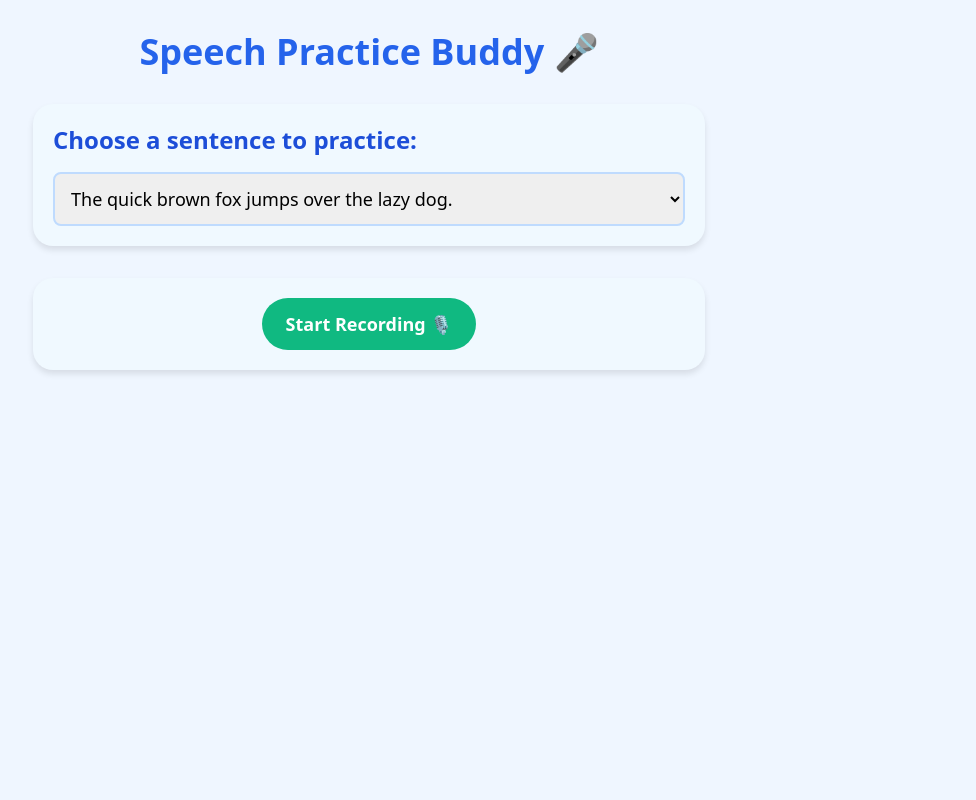
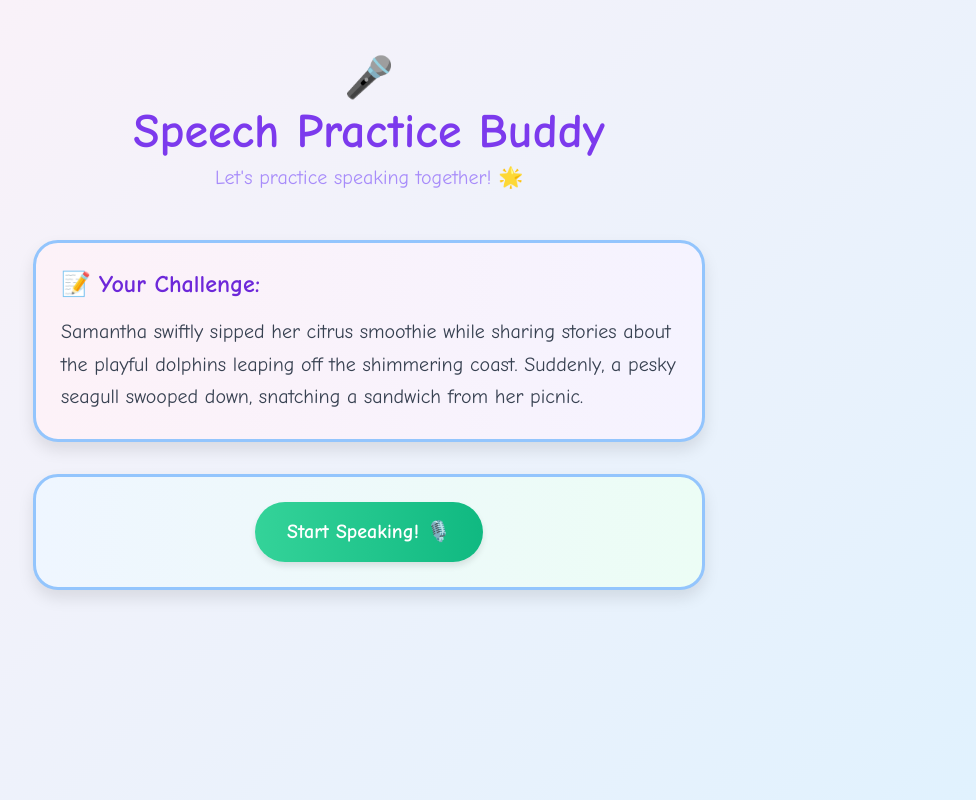
Before and after one commit to sgovil5/talktrek, a Flask app: page / in a window 1280 px wide. Shown: the whole page, without its empty margins (271-1247 px from the left). Run offline with Flask 3, Linux system fonts and the light colour scheme.

Commit message:
added ui stuff

```diff
--- a/app.py
+++ b/app.py
@@ -1,7 +1,8 @@
 from flask import Flask, render_template, request, jsonify
 import os
-from speech_analysis import record_audio, transcribe_audio_with_api_key, analyze_transcription_with_gpt
+from speech_analysis import record_audio, transcribe_audio_with_api_key, analyze_transcription_with_gpt, generate_practice_paragraphs
 from dotenv import load_dotenv
+from threading import Thread, Event
 
 app = Flask(__name__)
 
@@ -10,38 +11,57 @@ load_dotenv('keys.env')
 GOOGLE_API_KEY = os.getenv("GOOGLE_API_KEY")
 OPENAI_API_KEY = os.getenv("OPENAI_API_KEY")
 
-# Sample sentences for practice
+# Generate the practice paragraphs when the app starts
+# PRACTICE_SENTENCES = generate_practice_paragraphs(OPENAI_API_KEY)
+# print(PRACTICE_SENTENCES)
+
 PRACTICE_SENTENCES = [
-    "The quick brown fox jumps over the lazy dog.",
-    "She sells seashells by the seashore.",
-    "Peter Piper picked a peck of pickled peppers.",
-    "How much wood would a woodchuck chuck?",
-    "Red leather, yellow leather."
-]
+    """Samantha swiftly sipped her citrus smoothie while sharing stories
+    about the playful dolphins leaping off the shimmering coast.
+    Suddenly, a pesky seagull swooped down, snatching a sandwich from her picnic. """]
+    # Startled, she laughed and tried to scold the sneaky bird, but the words tangled up
+    # as she blurted, "Stop, silly seagull! Savor the sandwich instead!"
+    # Her friends chuckled, and with a smile, Samantha resolved to practice her speech,
+    # knowing that perfecting those tricky sounds would come with time and determination."""
+
+
+recording_thread = None
+stop_event = Event()
 
 @app.route('/')
 def index():
     return render_template('index.html', sentences=PRACTICE_SENTENCES)
 
-@app.route('/analyze', methods=['POST'])
-def analyze_speech():
+@app.route('/start_recording', methods=['POST'])
+def start_recording():
+    global recording_thread, stop_event
+    stop_event.clear()
+    recording_thread = Thread(target=record_audio, args=("temp_recording.wav", stop_event))
+    recording_thread.start()
+    return jsonify({'success': True})
+
+@app.route('/stop_recording', methods=['POST'])
+def stop_recording():
+    global stop_event, recording_thread
+
     try:
+        # Signal the recording to stop
+        stop_event.set()
+        if recording_thread:
+            recording_thread.join()
+
         # Get the selected sentence from the request
         sentence = request.form.get('sentence')
 
-        # Record audio (5 seconds duration)
-        audio_file = "temp_recording.wav"
-        record_audio(audio_file, duration=5)
-
         # Transcribe the audio
-        transcription_data = transcribe_audio_with_api_key(audio_file, GOOGLE_API_KEY)
+        transcription_data = transcribe_audio_with_api_key("temp_recording.wav", GOOGLE_API_KEY)
 
         # Analyze the transcription
         analysis = analyze_transcription_with_gpt(transcription_data, sentence, OPENAI_API_KEY)
 
         # Clean up the temporary audio file
-        if os.path.exists(audio_file):
-            os.remove(audio_file)
+        if os.path.exists("temp_recording.wav"):
+            os.remove("temp_recording.wav")
 
         return jsonify({
             'success': True,
--- a/templates/index.html
+++ b/templates/index.html
@@ -5,60 +5,104 @@
     <meta name="viewport" content="width=device-width, initial-scale=1.0">
     <title>Speech Practice Buddy</title>
     <link href="https://cdn.jsdelivr.net/npm/tailwindcss@2.2.19/dist/tailwind.min.css" rel="stylesheet">
+    <link href="https://fonts.googleapis.com/css2?family=Comic+Neue:wght@400;700&display=swap" rel="stylesheet">
     <style>
+        body {
+            font-family: 'Comic Neue', cursive;
+            background: linear-gradient(135deg, #fdf2f8 0%, #e0f2fe 100%);
+        }
         .bubble {
-            background-color: #f0f9ff;
-            border-radius: 20px;
-            padding: 20px;
-            box-shadow: 0 4px 6px rgba(0, 0, 0, 0.1);
+            background-color: white;
+            border-radius: 25px;
+            padding: 25px;
+            box-shadow: 0 8px 16px rgba(0, 0, 0, 0.1);
+            border: 3px solid #93c5fd;
+            transition: transform 0.2s;
+        }
+        .bubble:hover {
+            transform: translateY(-5px);
         }
         .recording-animation {
             animation: pulse 1.5s infinite;
         }
         @keyframes pulse {
             0% { transform: scale(1); }
-            50% { transform: scale(1.1); }
+            50% { transform: scale(1.2); }
             100% { transform: scale(1); }
+        }
+        .btn {
+            transition: all 0.3s;
+            transform-origin: center;
+            box-shadow: 0 4px 6px rgba(0, 0, 0, 0.1);
+        }
+        .btn:hover {
+            transform: scale(1.05);
+        }
+        .title-emoji {
+            font-size: 2.5rem;
+            animation: bounce 2s infinite;
+        }
+        @keyframes bounce {
+            0%, 100% { transform: translateY(0); }
+            50% { transform: translateY(-10px); }
         }
     </style>
 </head>
-<body class="bg-blue-50 min-h-screen py-8">
+<body class="min-h-screen py-12">
     <div class="container mx-auto px-4">
         <div class="max-w-2xl mx-auto">
-            <h1 class="text-4xl font-bold text-center text-blue-600 mb-8">Speech Practice Buddy 🎤</h1>
-
-            <div class="bubble mb-8">
-                <h2 class="text-2xl font-semibold text-blue-700 mb-4">Choose a sentence to practice:</h2>
-                <select id="sentenceSelect" class="w-full p-3 rounded-lg border-2 border-blue-200 focus:border-blue-500 focus:outline-none text-lg">
-                    {% for sentence in sentences %}
-                    <option value="{{ sentence }}">{{ sentence }}</option>
-                    {% endfor %}
-                </select>
+            <div class="text-center mb-12">
+                <span class="title-emoji">🎤</span>
+                <h1 class="text-5xl font-bold text-purple-600 mb-2">Speech Practice Buddy</h1>
+                <p class="text-xl text-purple-400">Let's practice speaking together! 🌟</p>
             </div>
 
-            <div class="bubble mb-8">
+            <div class="bubble mb-8 bg-gradient-to-r from-pink-50 to-purple-50">
+                <h2 class="text-2xl font-bold text-purple-700 mb-4 flex items-center">
+                    <span class="mr-2">📝</span> Your Challenge:
+                </h2>
+                <p id="sentenceSelect" class="text-xl text-gray-700 leading-relaxed">
+                    {{ sentences[0] }}
+                </p>
+            </div>
+
+            <div class="bubble mb-8 bg-gradient-to-r from-blue-50 to-green-50">
                 <div id="recordingSection" class="text-center">
-                    <button id="startRecording" class="bg-green-500 text-white px-6 py-3 rounded-full text-lg font-semibold hover:bg-green-600 transition-colors">
-                        Start Recording 🎙️
+                    <button id="startRecording" class="btn bg-gradient-to-r from-green-400 to-green-500 text-white px-8 py-4 rounded-full text-xl font-bold hover:from-green-500 hover:to-green-600 transition-all">
+                        Start Speaking! 🎙️
                     </button>
-                    <div id="recordingStatus" class="hidden mt-4">
+                    <button id="stopRecording" class="hidden btn bg-gradient-to-r from-red-400 to-red-500 text-white px-8 py-4 rounded-full text-xl font-bold hover:from-red-500 hover:to-red-600 transition-all">
+                        All Done! ⭐
+                    </button>
+                    <div id="recordingStatus" class="hidden mt-6">
                         <div class="recording-animation inline-block">
-                            <span class="text-red-500 text-4xl">⚪</span>
+                            <span class="text-red-500 text-5xl">🔴</span>
                         </div>
-                        <p class="text-gray-600 mt-2">Recording... (5 seconds)</p>
+                        <p class="text-xl text-purple-600 mt-3 font-bold">I'm listening...</p>
                     </div>
                 </div>
             </div>
 
             <div id="results" class="hidden">
-                <div class="bubble mb-8">
-                    <h3 class="text-xl font-semibold text-blue-700 mb-2">What you said:</h3>
-                    <p id="transcription" class="text-lg text-gray-700"></p>
+                <div id="loadingAnalysis" class="bubble mb-8 text-center bg-gradient-to-r from-yellow-50 to-orange-50">
+                    <div class="animate-spin inline-block w-12 h-12 border-4 border-purple-500 border-t-transparent rounded-full mb-4"></div>
+                    <p class="text-xl text-purple-600 font-bold">Magic happening... ✨</p>
                 </div>
 
-                <div class="bubble">
-                    <h3 class="text-xl font-semibold text-blue-700 mb-2">How to improve:</h3>
-                    <p id="analysis" class="text-lg text-gray-700"></p>
+                <div id="analysisResults" class="hidden space-y-6">
+                    <div class="bubble bg-gradient-to-r from-blue-50 to-indigo-50">
+                        <h3 class="text-2xl font-bold text-blue-700 mb-3 flex items-center">
+                            <span class="mr-2">🗣️</span> You said:
+                        </h3>
+                        <p id="transcription" class="text-xl text-gray-700"></p>
+                    </div>
+
+                    <div class="bubble bg-gradient-to-r from-green-50 to-teal-50">
+                        <h3 class="text-2xl font-bold text-green-700 mb-3 flex items-center">
+                            <span class="mr-2">🌟</span> Super Tips:
+                        </h3>
+                        <p id="analysis" class="text-xl text-gray-700"></p>
+                    </div>
                 </div>
             </div>
         </div>
@@ -70,15 +114,43 @@
             const recordingStatus = document.getElementById('recordingStatus');
             const results = document.getElementById('results');
             const startButton = document.getElementById('startRecording');
-            const selectedSentence = document.getElementById('sentenceSelect').value;
+            const stopButton = document.getElementById('stopRecording');
+            const selectedSentence = document.getElementById('sentenceSelect').textContent;
 
-            // Show recording status and hide start button
+            // Show recording status and stop button, hide start button
             startButton.classList.add('hidden');
+            stopButton.classList.remove('hidden');
             recordingStatus.classList.remove('hidden');
             results.classList.add('hidden');
 
             try {
-                const response = await fetch('/analyze', {
+                const response = await fetch('/start_recording', {
+                    method: 'POST'
+                });
+            } catch (error) {
+                console.error('Error starting recording:', error);
+            }
+        });
+
+        document.getElementById('stopRecording').addEventListener('click', async () => {
+            const recordingStatus = document.getElementById('recordingStatus');
+            const results = document.getElementById('results');
+            const loadingAnalysis = document.getElementById('loadingAnalysis');
+            const analysisResults = document.getElementById('analysisResults');
+            const startButton = document.getElementById('startRecording');
+            const stopButton = document.getElementById('stopRecording');
+            const selectedSentence = document.getElementById('sentenceSelect').textContent;
+
+            // Hide recording status and stop button, show start button and loading
+            startButton.classList.remove('hidden');
+            stopButton.classList.add('hidden');
+            recordingStatus.classList.add('hidden');
+            results.classList.remove('hidden');
+            loadingAnalysis.classList.remove('hidden');
+            analysisResults.classList.add('hidden');
+
+            try {
+                const response = await fetch('/stop_recording', {
                     method: 'POST',
                     headers: {
                         'Content-Type': 'application/x-www-form-urlencoded',
@@ -91,18 +163,17 @@
                 if (data.success) {
                     document.getElementById('transcription').textContent = data.transcription;
                     document.getElementById('analysis').textContent = data.analysis;
-                    results.classList.remove('hidden');
+                    loadingAnalysis.classList.add('hidden');
+                    analysisResults.classList.remove('hidden');
                 } else {
                     alert('Sorry, something went wrong! Please try again.');
+                    results.classList.add('hidden');
                 }
             } catch (error) {
                 alert('Sorry, something went wrong! Please try again.');
                 console.error('Error:', error);
+                results.classList.add('hidden');
             }
-
-            // Reset UI
-            startButton.classList.remove('hidden');
-            recordingStatus.classList.add('hidden');
         });
     </script>
 </body>
```
Also changed, not shown: speech_analysis.py (+30 -9 lines).
